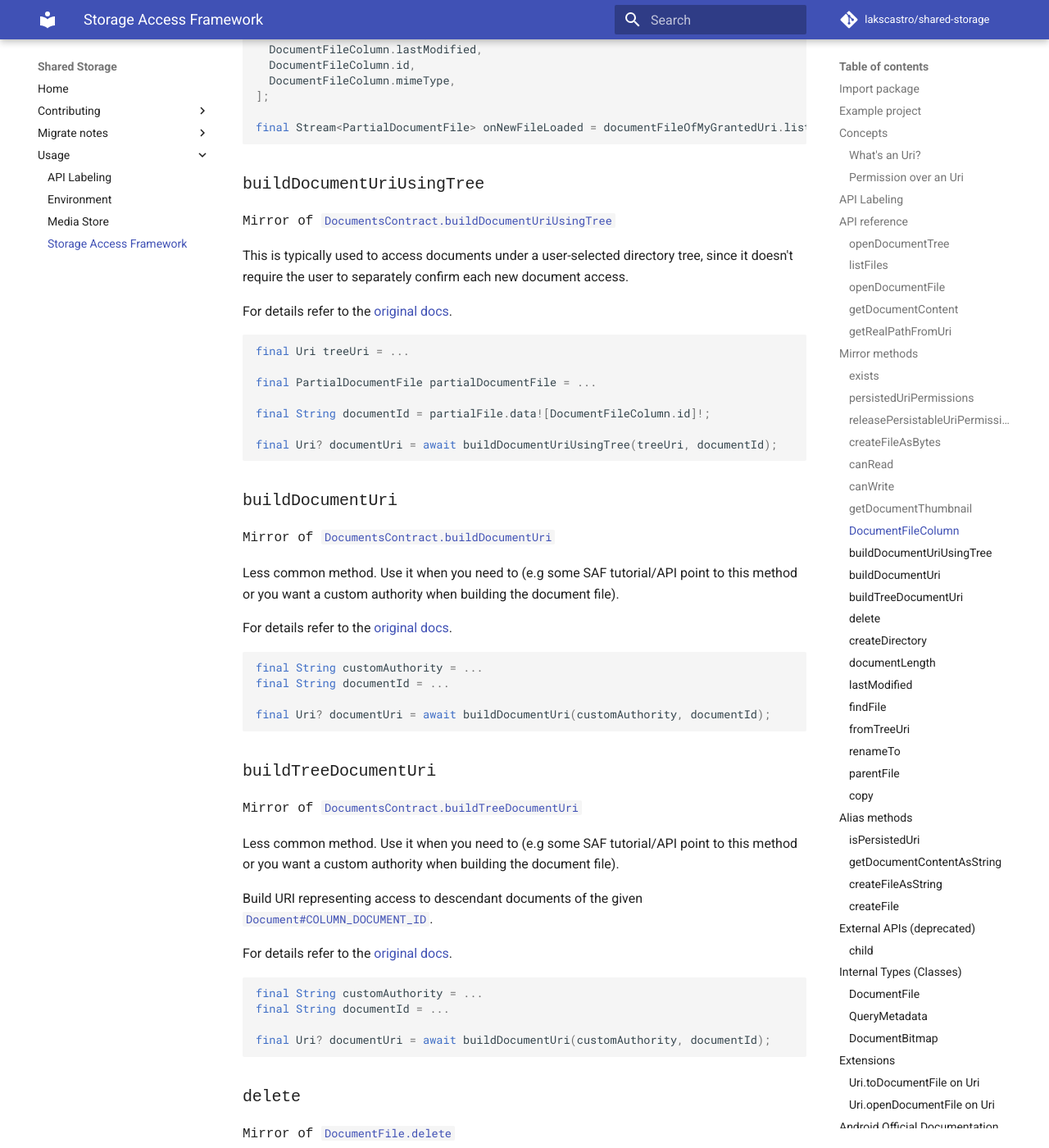
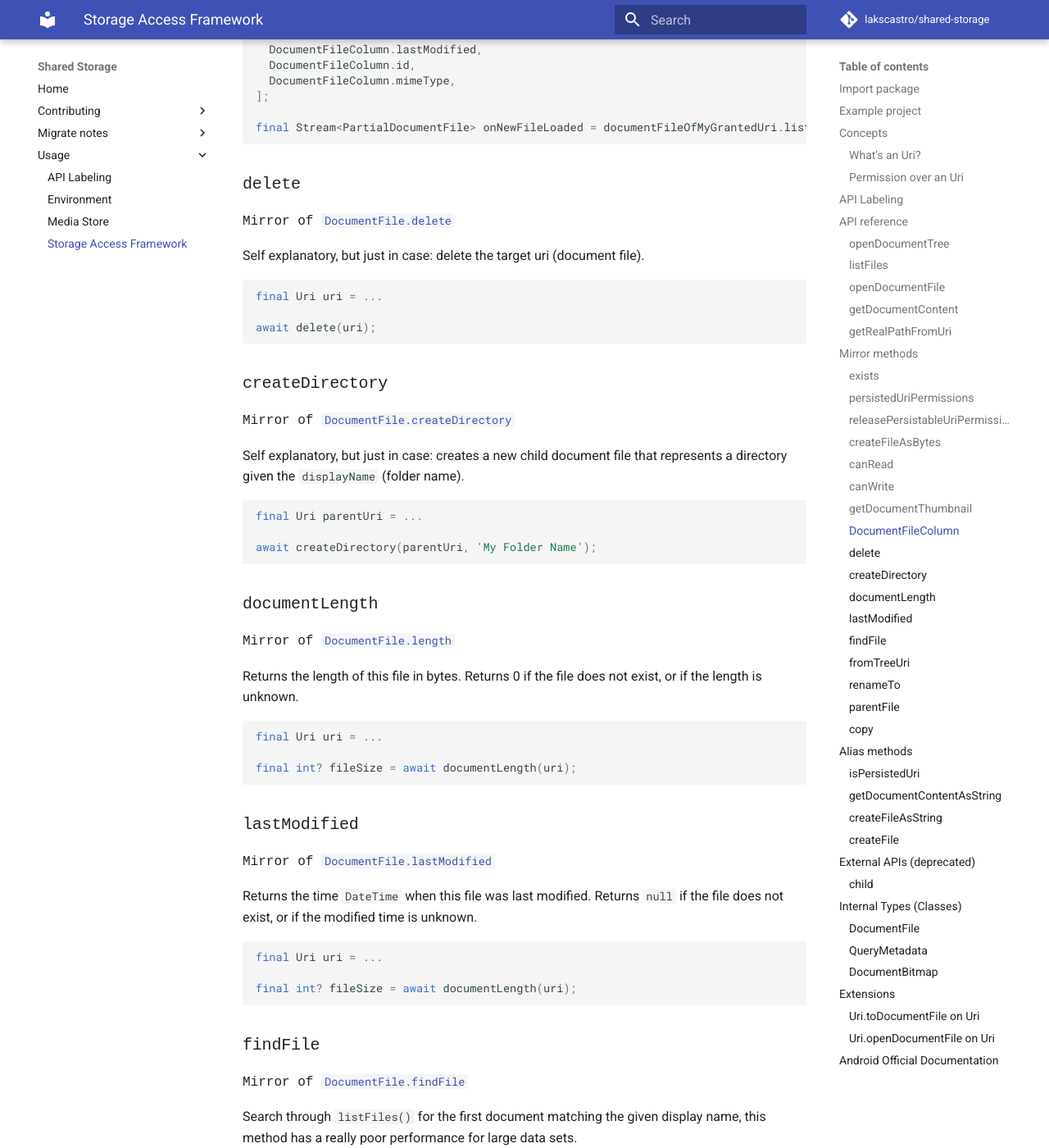
Before and after one commit to alexrintt/shared-storage, an MkDocs documentation site: the page built from docs/Usage/Storage Access Framework.md, in a window 1280 px wide and 1400 px high, scrolled down 7276 px. Shown: the whole window at 82% size. Built offline with MkDocs 1.6.1 and Material for MkDocs 9.7.7, drawn with Linux system fonts in a browser that asks for light colours; comment, search, counter and statistics services are not loaded.

````diff
--- a/docs/Usage/Storage Access Framework.md
+++ b/docs/Usage/Storage Access Framework.md
@@ -321,56 +321,6 @@ const List<DocumentFileColumn> columns = <DocumentFileColumn>[
 final Stream<PartialDocumentFile> onNewFileLoaded = documentFileOfMyGrantedUri.listFiles(columns);
 ```
 
-### <samp>buildDocumentUriUsingTree</samp>
-
-<samp>Mirror of [`DocumentsContract.buildDocumentUriUsingTree`](<https://developer.android.com/reference/android/provider/DocumentsContract#buildDocumentUriUsingTree(android.net.Uri,%20java.lang.String)>)</samp>
-
-This is typically used to access documents under a user-selected directory tree, since it doesn't require the user to separately confirm each new document access.
-
-For details refer to the [original docs](<https://developer.android.com/reference/android/provider/DocumentsContract#buildDocumentUriUsingTree(android.net.Uri,%20java.lang.String)>).
-
-```dart
-final Uri treeUri = ...
-
-final PartialDocumentFile partialDocumentFile = ...
-
-final String documentId = partialFile.data![DocumentFileColumn.id]!;
-
-final Uri? documentUri = await buildDocumentUriUsingTree(treeUri, documentId);
-```
-
-### <samp>buildDocumentUri</samp>
-
-<samp>Mirror of [`DocumentsContract.buildDocumentUri`](<https://developer.android.com/reference/android/provider/DocumentsContract#buildDocumentUri(java.lang.String,%20java.lang.String)>)</samp>
-
-Less common method. Use it when you need to (e.g some SAF tutorial/API point to this method or you want a custom authority when building the document file).
-
-For details refer to the [original docs](<https://developer.android.com/reference/android/provider/DocumentsContract#buildDocumentUri(java.lang.String,%20java.lang.String)>).
-
-```dart
-final String customAuthority = ...
-final String documentId = ...
-
-final Uri? documentUri = await buildDocumentUri(customAuthority, documentId);
-```
-
-### <samp>buildTreeDocumentUri</samp>
-
-<samp>Mirror of [`DocumentsContract.buildTreeDocumentUri`](<https://developer.android.com/reference/android/provider/DocumentsContract#buildTreeDocumentUri(java.lang.String,%20java.lang.String)>)</samp>
-
-Less common method. Use it when you need to (e.g some SAF tutorial/API point to this method or you want a custom authority when building the document file).
-
-Build URI representing access to descendant documents of the given [`Document#COLUMN_DOCUMENT_ID`](https://developer.android.com/reference/android/provider/DocumentsContract.Document#COLUMN_DOCUMENT_ID).
-
-For details refer to the [original docs](<https://developer.android.com/reference/android/provider/DocumentsContract#buildTreeDocumentUri(java.lang.String,%20java.lang.String)>).
-
-```dart
-final String customAuthority = ...
-final String documentId = ...
-
-final Uri? documentUri = await buildDocumentUri(customAuthority, documentId);
-```
-
 ### <samp>delete</samp>
 
 <samp>Mirror of [`DocumentFile.delete`](<https://developer.android.com/reference/androidx/documentfile/provider/DocumentFile#delete()>)</samp>
@@ -598,7 +548,6 @@ This class represents but is not the mirror of the original [`DocumentFile`](htt
 
 This class is not intended to be instantiated, and it is only used for typing and convenient purposes.
 
-
 ### <samp>QueryMetadata</samp>
 
 This class wraps useful metadata of the source queries returned by the `PartialDocumentFile`.
````
Also changed, not shown: CHANGELOG.md (+18 -0 lines).
